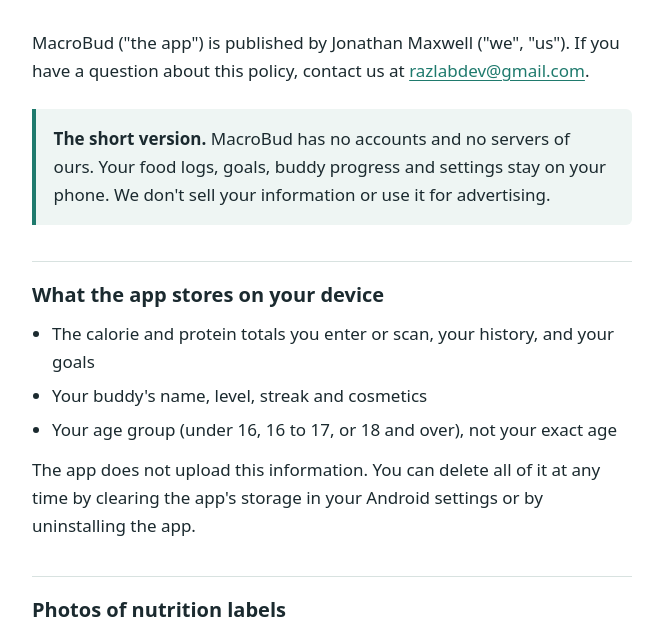
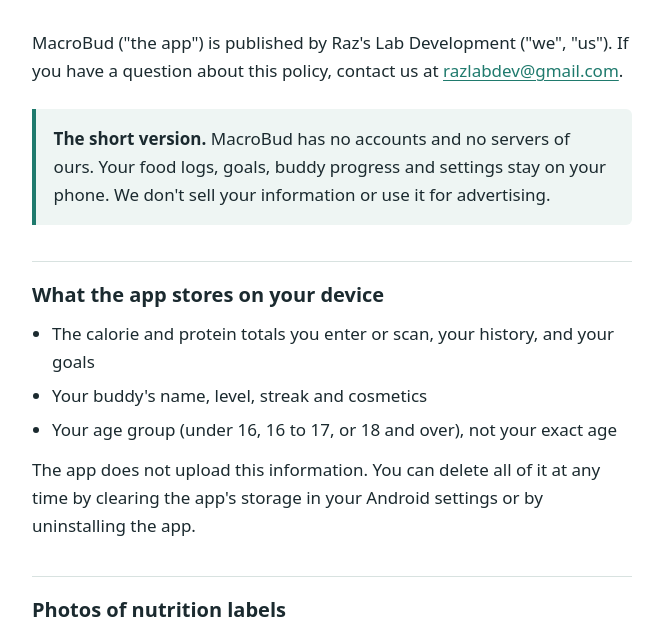
Before and after one commit to razlabdev/macrobud-privacy, a plain HTML site: page index.html in a window 1280 px wide. Shown: the part 156-788 px from the top of the page, without its empty margins (308-971 px from the left). Drawn offline with Linux system fonts and the light colour scheme.

Commit message:
Update publisher name in privacy policy

```diff
--- a/index.html
+++ b/index.html
@@ -81,7 +81,7 @@
     <p class="updated">Last updated: 3 October 2026</p>
   </header>
 
-  <p>MacroBud ("the app") is published by Jonathan Maxwell ("we", "us").
+  <p>MacroBud ("the app") is published by Raz's Lab Development ("we", "us").
   If you have a question about this policy, contact us at
   <a href="mailto:razlabdev@gmail.com">razlabdev@gmail.com</a>.</p>
 
```
